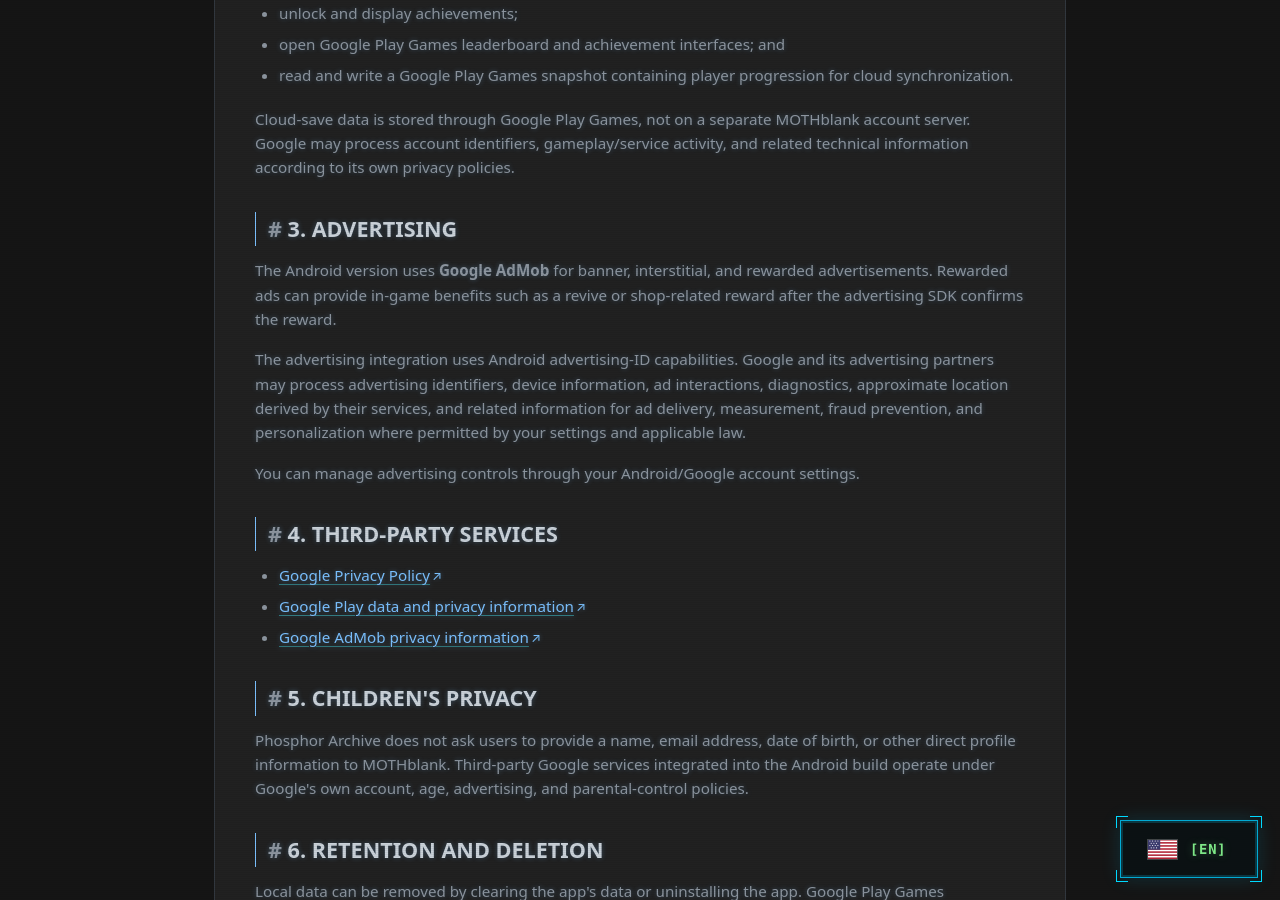
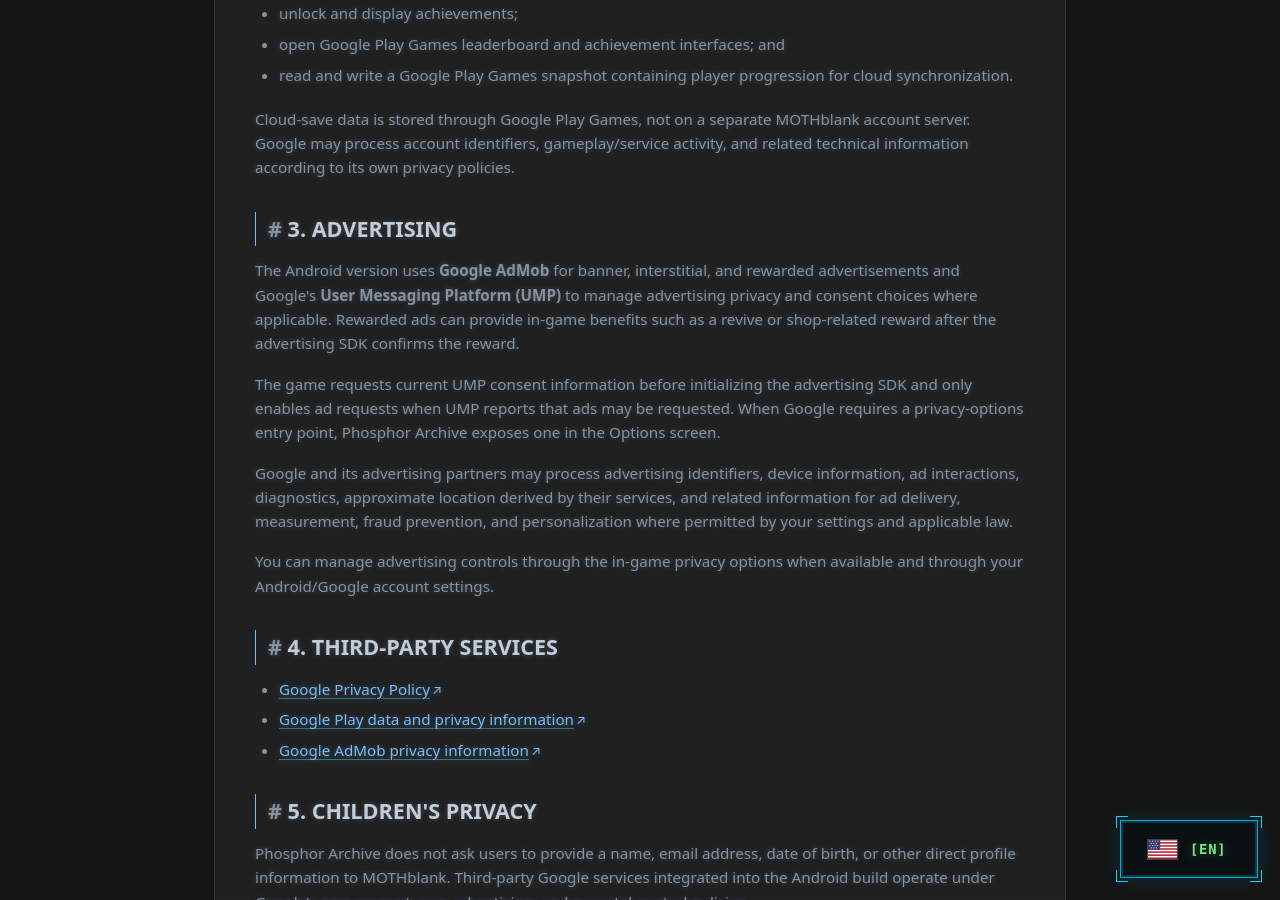
Before and after one commit to MOTHblank/mothblank.github.io, a Jekyll site: the page built from privacy-phosphor.html, in a window 1280 px wide and 900 px high, scrolled down 771 px. Built offline with Jekyll 4.4.1, drawn with Linux system fonts in a browser that asks for light colours.

Commit message:
Document Phosphor UMP consent flow

```diff
--- a/privacy-phosphor.html
+++ b/privacy-phosphor.html
@@ -39,9 +39,10 @@
 
 <div class="doc-section">
 <h2>3. Advertising</h2>
-<p>The Android version uses <strong>Google AdMob</strong> for banner, interstitial, and rewarded advertisements. Rewarded ads can provide in-game benefits such as a revive or shop-related reward after the advertising SDK confirms the reward.</p>
-<p>The advertising integration uses Android advertising-ID capabilities. Google and its advertising partners may process advertising identifiers, device information, ad interactions, diagnostics, approximate location derived by their services, and related information for ad delivery, measurement, fraud prevention, and personalization where permitted by your settings and applicable law.</p>
-<p>You can manage advertising controls through your Android/Google account settings.</p>
+<p>The Android version uses <strong>Google AdMob</strong> for banner, interstitial, and rewarded advertisements and Google's <strong>User Messaging Platform (UMP)</strong> to manage advertising privacy and consent choices where applicable. Rewarded ads can provide in-game benefits such as a revive or shop-related reward after the advertising SDK confirms the reward.</p>
+<p>The game requests current UMP consent information before initializing the advertising SDK and only enables ad requests when UMP reports that ads may be requested. When Google requires a privacy-options entry point, Phosphor Archive exposes one in the Options screen.</p>
+<p>Google and its advertising partners may process advertising identifiers, device information, ad interactions, diagnostics, approximate location derived by their services, and related information for ad delivery, measurement, fraud prevention, and personalization where permitted by your settings and applicable law.</p>
+<p>You can manage advertising controls through the in-game privacy options when available and through your Android/Google account settings.</p>
 </div>
 
 <div class="doc-section">
```
